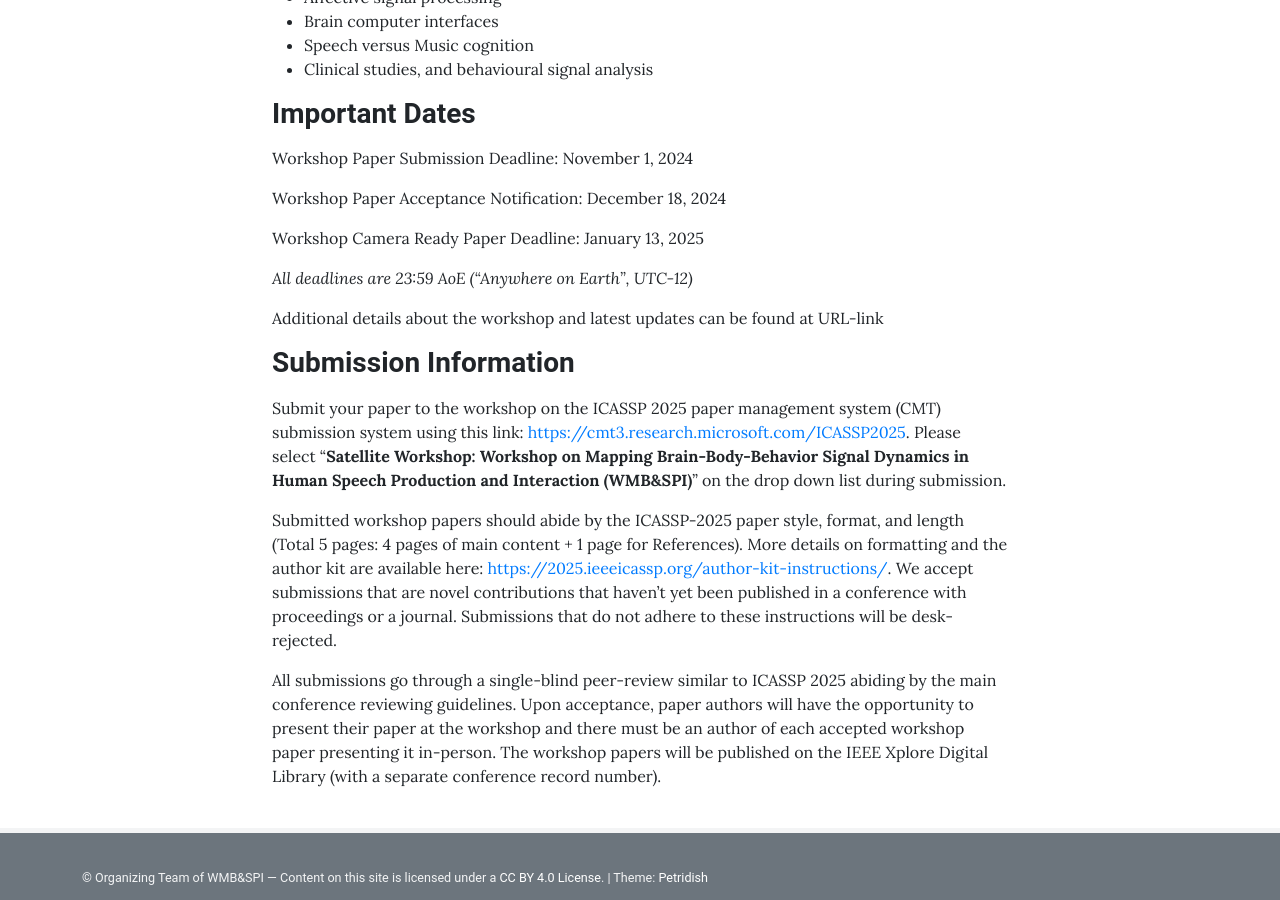
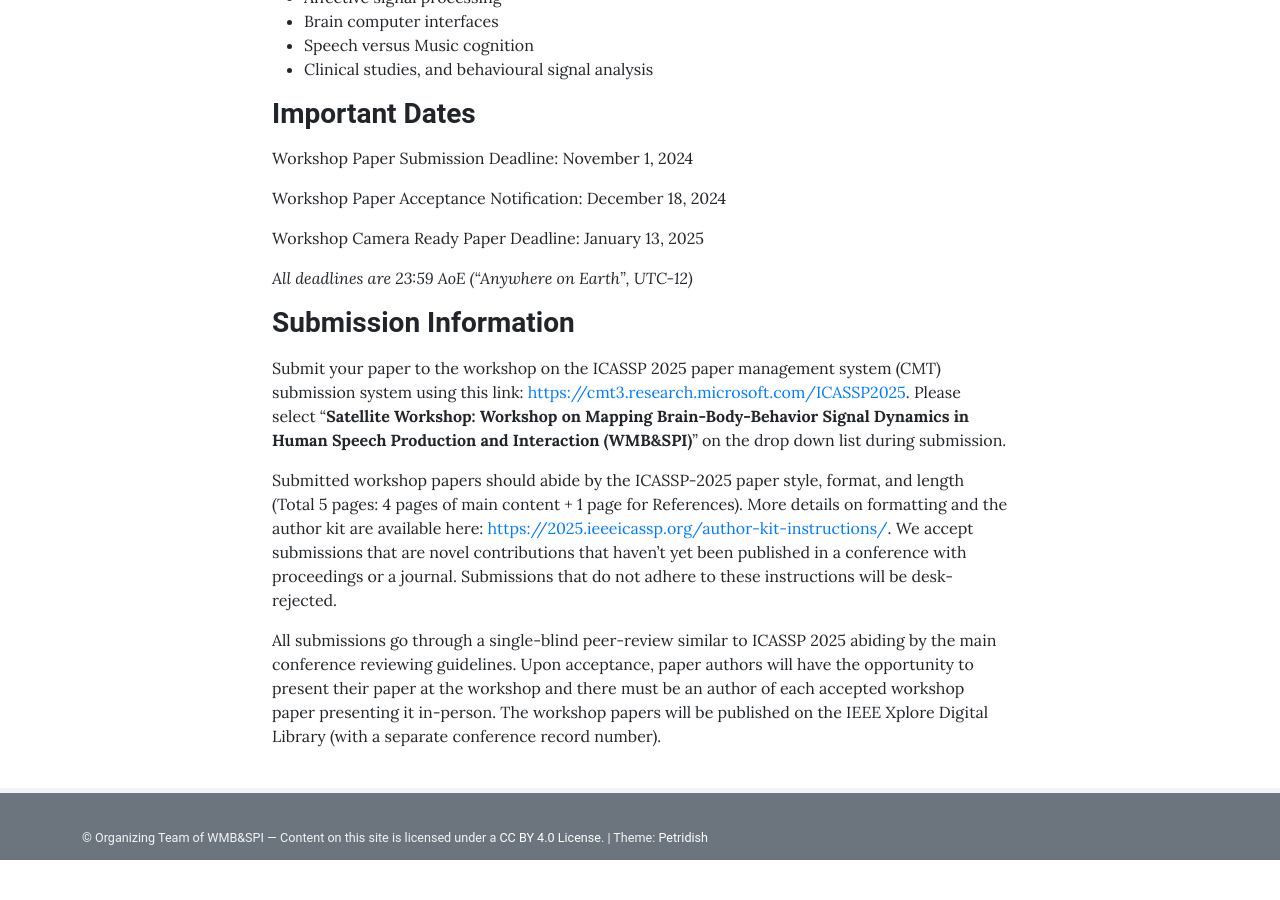
Before and after one commit to wmbspi/wmbspi.github.io, a Jekyll site: the page built from pages/call.md, in a window 1280 px wide and 900 px high, scrolled down 606 px. Built offline with Jekyll 4.4.1, drawn with Linux system fonts in a browser that asks for light colours; after the commit the page ends 1466 px from its top, so only the background shows below that.

Commit message:
Update call.md

```diff
--- a/pages/call.md
+++ b/pages/call.md
@@ -27,7 +27,6 @@ Workshop Camera Ready Paper Deadline: January 13, 2025
 
 _All deadlines are 23:59 AoE (“Anywhere on Earth”, UTC-12)_
 
-Additional details about the workshop and latest updates can be found at URL-link
 ### **<span style="color:$gray-800">Submission Information</span>**
 
 Submit your paper to the workshop on the ICASSP 2025 paper management system (CMT) submission system using this link: [https://cmt3.research.microsoft.com/ICASSP2025](https://cmt3.research.microsoft.com/ICASSP2025). Please select "**Satellite Workshop: Workshop on Mapping Brain-Body-Behavior Signal Dynamics in Human Speech Production and Interaction (WMB&SPI)**" on the drop down list during submission.
```
